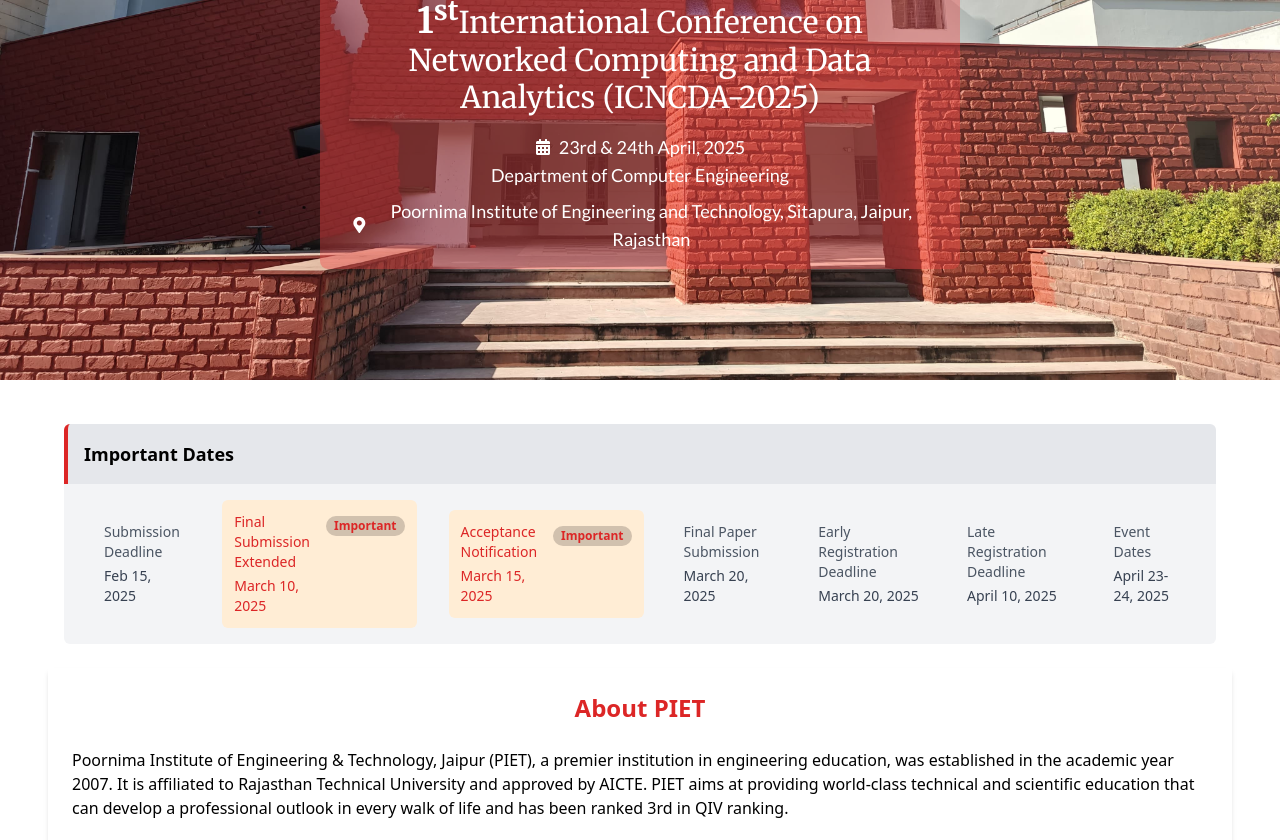
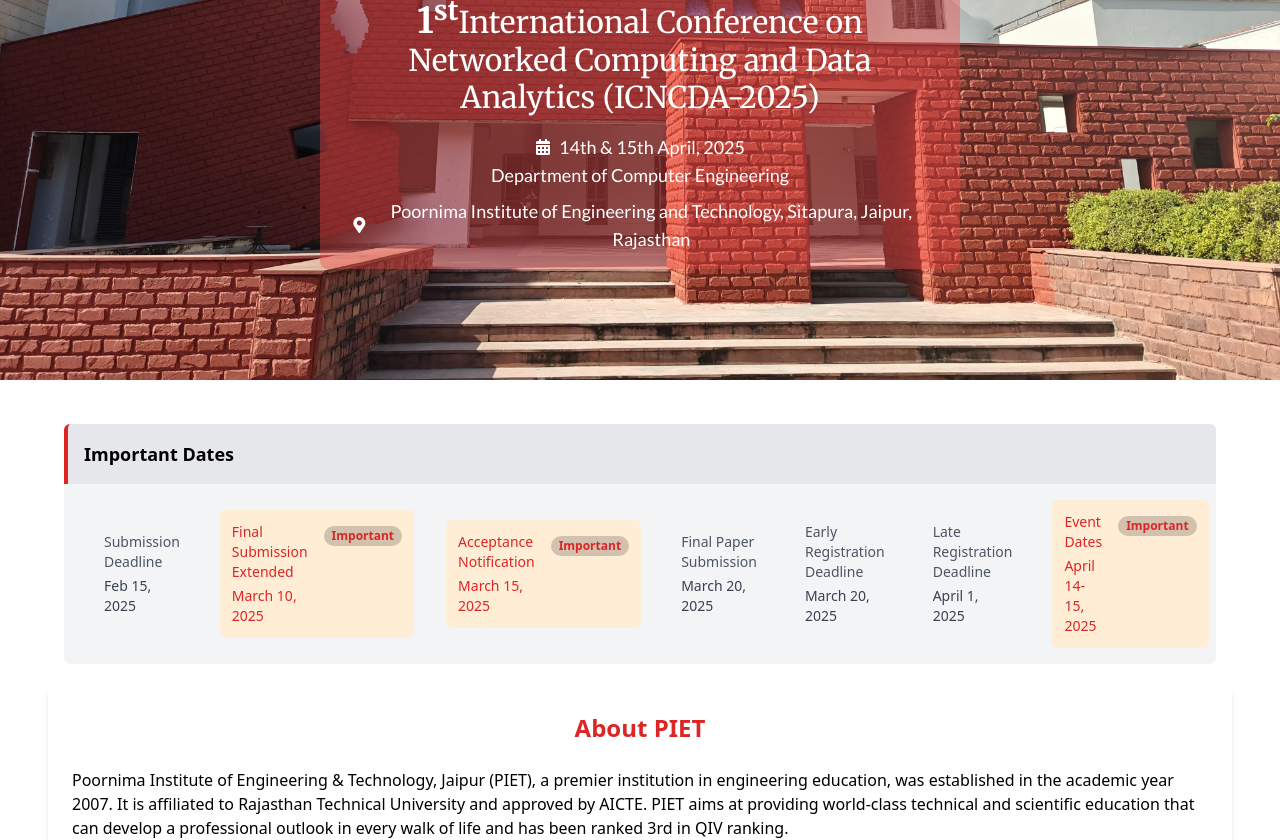
Before and after one commit to Diyamehta60/Department_conference, a React (Vite) app: page / in a window 1280 px wide. Shown: the part 420-1260 px from the top of the page. Built offline with nearby package versions, Linux system fonts and the light colour scheme.

Commit message:
date updates

```diff
--- a/src/components/About.jsx
+++ b/src/components/About.jsx
@@ -60,7 +60,7 @@
       {/* About the Conference Section */}
       <h2 className="text-2xl font-bold text-center mb-6 text-red-600">About the Conference</h2>
       <p className="mb-4">
-        The advent of more advanced computing and communication technologies is finding its way into our day-to-day application areas like smart home and automation, automotive, healthcare, logistics, finance, and other smart city applications. The emerging fifth-generation communication systems foster new technical insights for the Information Technology industry to drive transformation towards next-generation communication. To promote research progress in these advanced intelligent computing and communication technologies, the International Conference on Intelligent Systems & Computing (ICNCDA 2025) on April 23-24, 2025, organized by PIET Jaipur, India, serves as an innovative forum to share and exchange innovative research ideas related to advanced intelligent computing and communication technologies.
+        The advent of more advanced computing and communication technologies is finding its way into our day-to-day application areas like smart home and automation, automotive, healthcare, logistics, finance, and other smart city applications. The emerging fifth-generation communication systems foster new technical insights for the Information Technology industry to drive transformation towards next-generation communication. To promote research progress in these advanced intelligent computing and communication technologies, the International Conference on Intelligent Systems & Computing (ICNCDA 2025) on April 14-15, 2025, organized by PIET Jaipur, India, serves as an innovative forum to share and exchange innovative research ideas related to advanced intelligent computing and communication technologies.
       </p>
     </div>
   );
--- a/src/components/Hero.jsx
+++ b/src/components/Hero.jsx
@@ -14,7 +14,7 @@
                 <div className="flex justify-center items-center mt-4 text-white">
                     <FaCalendarAlt className="mr-2" />
                     <span className="font-body text-lg">
-                        23rd & 24th April, 2025
+                        14th & 15th April, 2025
                     </span>
                 </div>
                 <h2 className="font-body text-lg text-white">
--- a/src/components/ImportantDates.jsx
+++ b/src/components/ImportantDates.jsx
@@ -34,15 +34,15 @@
   },
   {
     title: "Late Registration",
-    date: "April 10, 2025",
+    date: "April 1, 2025",
     subtitle: "Late Registration Deadline",
     isImportant: false,
   },
   {
     title: "Conference Dates",
-    date: "April 23-24, 2025",
+    date: "April 14-15, 2025",
     subtitle: "Event Dates",
-    isImportant: false,
+    isImportant: true,
   },
 ];
 
--- a/src/pages/CallForPapers.jsx
+++ b/src/pages/CallForPapers.jsx
@@ -65,13 +65,13 @@
           <div className="flex items-center mb-4">
             <FaRegPaperPlane className="text-red-600 mr-3" />
             <span className="text-lg text-gray-600">
-              Notification of Acceptance: April 10, 2025
+              Notification of Acceptance: April 1, 2025
             </span>
           </div>
           <div className="flex items-center">
             <FaFileAlt className="text-red-600 mr-3" />
             <span className="text-lg text-gray-600">
-              Camera-Ready Submission: April 17, 2025
+              Camera-Ready Submission: April 5, 2025
             </span>
           </div>
         </div>
```
